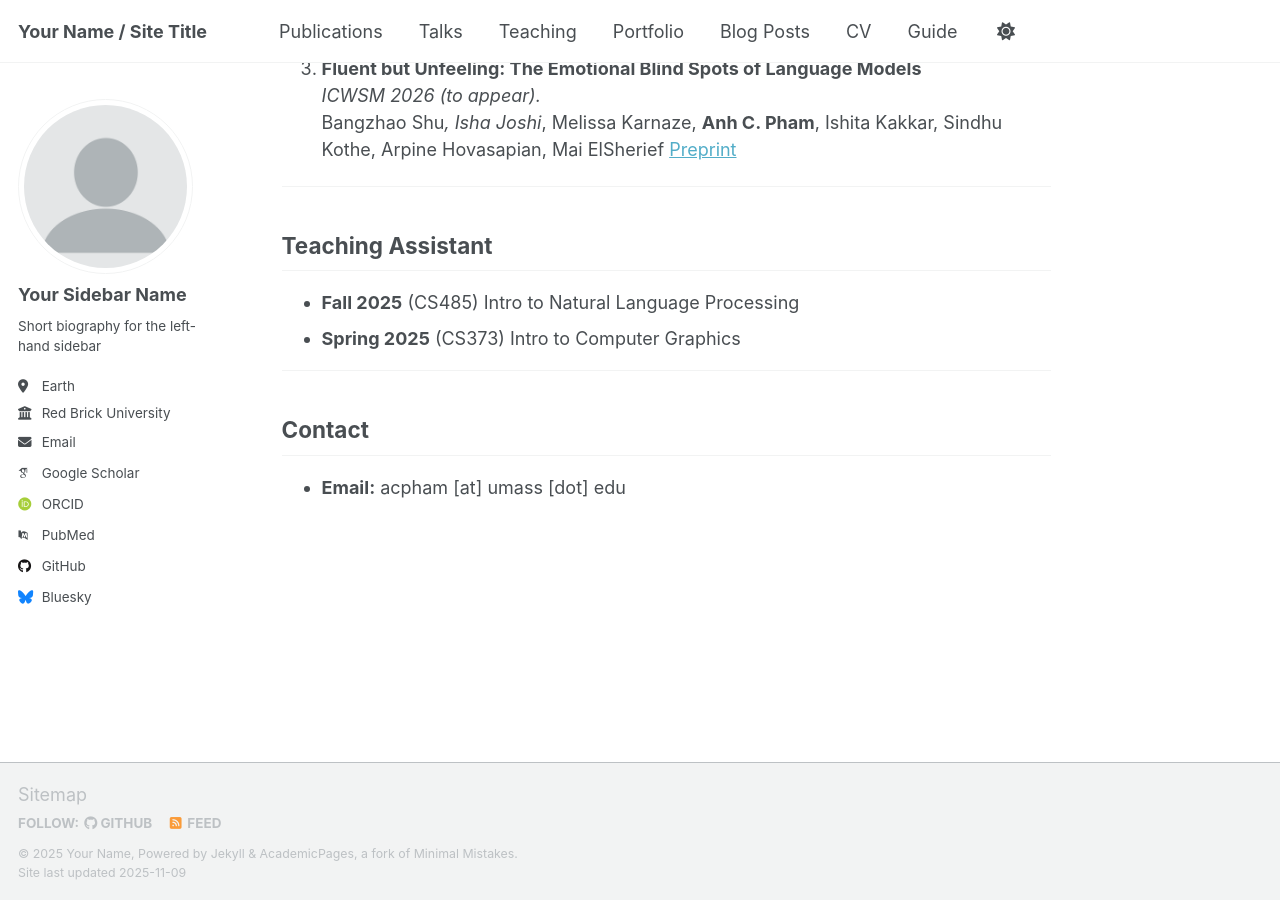
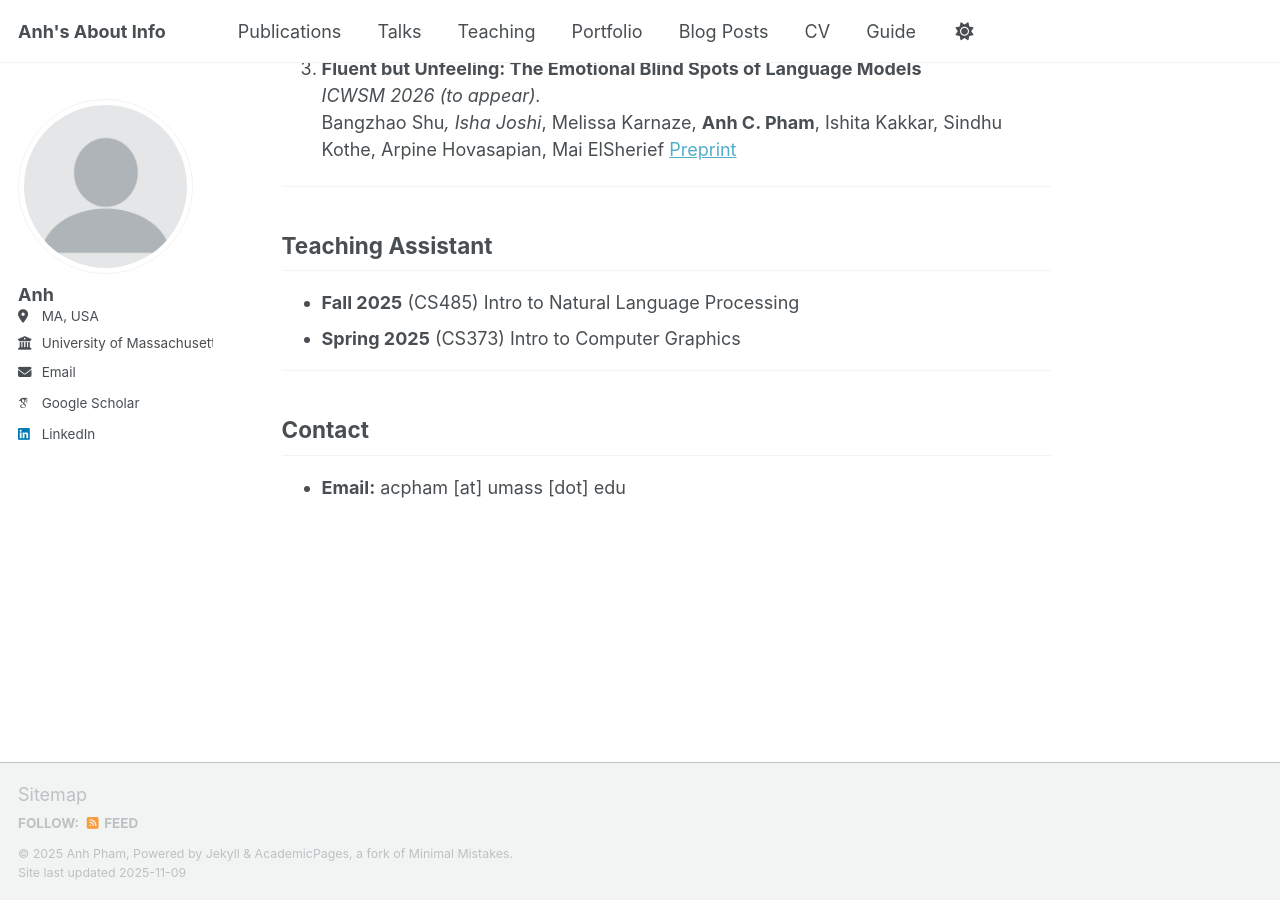
Before and after one commit to ShadowMuffin25/shadowmuffin25.github.io, a Jekyll site: the page built from _pages/about.md, in a window 1280 px wide and 900 px high, scrolled down 1679 px. Built offline with Jekyll 4.4.1, drawn with Linux system fonts in a browser that asks for light colours; some web fonts are replaced; a script that is not in the unit is left out.

Commit message:
Update _config.yml

```diff
--- a/_config.yml
+++ b/_config.yml
@@ -9,11 +9,11 @@
 # Basic Site Settings
 locale                   : "en-US"
 site_theme               : "default" # Currently available options are "default", "air"
-title                    : "Your Name / Site Title"
+title                    : "Anh's About Info"
 title_separator          : "-"
-name                     : &name "Your Name"
-description              : &description "Your Name's academic portfolio"   # Update this with a general description of your site, this is the default if not overridden by a page
-url                      : https://academicpages.github.io # The base hostname & protocol for your site e.g. "https://[your GitHub username].github.io",
+name                     : &name "Anh Pham"
+description              : &description "Anh Pham's academic portfolio"   # Update this with a general description of your site, this is the default if not overridden by a page
+url                      : https://shadowmuffin25.github.io # The base hostname & protocol for your site e.g. "https://[your GitHub username].github.io",
                                                            # or if you already have some other page hosted on Github then use "https://[your GitHub username].github.io/[Your Repo Name]"
 baseurl                  : "" # the subpath of your site, e.g. "/blog"
 repository               : "academicpages/academicpages.github.io"
@@ -24,23 +24,23 @@ repository               : "academicpages/academicpages.github.io"
 author:
   # Biographic information
   avatar           : "profile.png"
-  name             : "Your Sidebar Name"
+  name             : "Anh"
   pronouns         : # example: "she/her"
-  bio              : "Short biography for the left-hand sidebar"
-  location         : "Earth"
-  employer         : "Red Brick University"
+  bio              :
+  location         : "MA, USA"
+  employer         : "University of Massachusetts Amherst"
   uri              : # URL
-  email            : "none@example.org"
+  email            : "acpham [at] umass [dot] edu"
 
   # Academic websites
   academia         : # URL
   arxiv            : # URL - Update with the correct link to your profile
-  googlescholar    : "https://scholar.google.com/citations?user=PS_CX0AAAAAJ"
+  googlescholar    : "https://scholar.google.com/citations?user=FPfKuFAAAAAJ&hl=en&oi=sra"
   inspire-hep      : # URL
   impactstory      : # URL
-  orcid            : "https://orcid.org/yourorcidurl"
+  orcid            :
   semantic         : # URL
-  pubmed           : "https://www.ncbi.nlm.nih.gov/pubmed/?term=john+snow"
+  pubmed           :
   researchgate     : # URL
   scopus           : # URL
 
@@ -48,13 +48,13 @@ author:
   bitbucket        : # Username - Update with your username on the site
   codepen          : # Username
   dribbble         : # Username
-  github           : "academicpages"
+  github           :
   kaggle           : # Username
   stackoverflow    : # User number or user number and name (i.e., use "1" or "1/jeff-atwood")
 
   # Social media
   artstation       : # Username
-  bluesky          : "bsky.app" # Replace this with you Bluesky username
+  bluesky          : # Replace this with you Bluesky username
   facebook         : # Username
   flickr           : # Username
   foursquare       : # Username
@@ -63,7 +63,7 @@ author:
   keybase          : # Username
   instagram        : # Username
   lastfm           : # Username
-  linkedin         : # Username
+  linkedin         : "https://www.linkedin.com/in/anhpham25/"
   mastodon         : # URL
   medium           : # URL
   pinterest        : # Username
```
